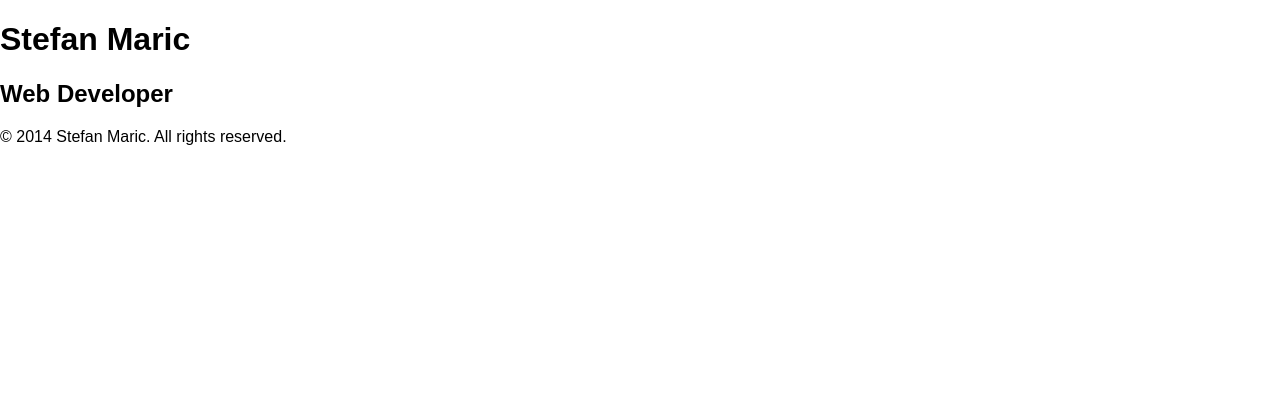
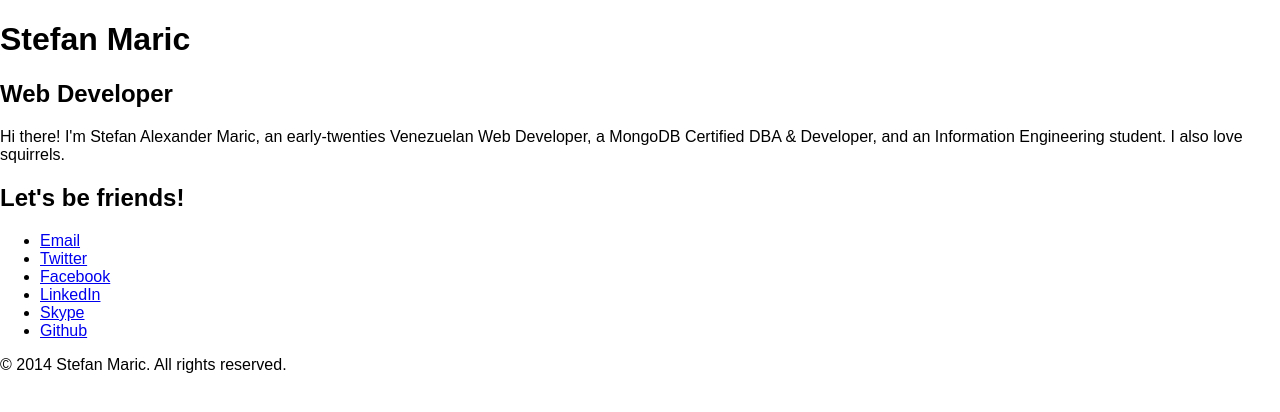
Before and after one commit to stefanmaric/stefanmaric.github.io, a Jekyll site: the page built from index.html, in a window 1280 px wide. Shown: the top 412 px of the page. Built offline with Jekyll 4.4.1, drawn with Linux system fonts in a browser that asks for light colours; comment, search, counter and statistics services are not loaded.

Commit message:
Adding actual info to the main page.

```diff
--- a/index.html
+++ b/index.html
@@ -1,5 +1,67 @@
 ---
 layout: default
 ---
-<h1>Stefan Maric</h1>
-<h2>Web Developer</h2>
+<section id="home" class="tall">
+  <h1>Stefan Maric</h1>
+  <h2>Web Developer</h2>
+</section>
+<section id="about" class="tall">
+  <p>Hi there! I'm Stefan Alexander Maric, an early-twenties Venezuelan Web Developer,
+  a MongoDB Certified DBA &amp; Developer, and an Information Engineering student.
+  I also love squirrels.
+  </p>
+</section>
+<section id="contact" class="tall">
+  <h2>Let's be friends!</h2>
+  <ul>
+
+    {% if site.email %}
+    <li>
+      <a href="mailto:{{ site.email }}">
+        Email
+      </a>
+    </li>
+    {% endif %}
+
+    {% if site.twitter_username %}
+    <li>
+      <a href="https://twitter.com/{{ site.twitter_username }}">
+        Twitter
+      </a>
+    </li>
+    {% endif %}
+
+    {% if site.facebook_username %}
+    <li>
+      <a href="https://www.facebook.com/{{ site.facebook_username }}">
+        Facebook
+      </a>
+    </li>
+    {% endif %}
+
+    {% if site.linkedin_url %}
+    <li>
+      <a href="{{ site.linkedin_url }}">
+        LinkedIn
+      </a>
+    </li>
+    {% endif %}
+
+    {% if site.skype_username %}
+    <li>
+      <a href="skype:{{ site.skype_username }}">
+        Skype
+      </a>
+    </li>
+    {% endif %}
+
+    {% if site.github_username %}
+    <li>
+      <a href="https://github.com/{{ site.github_username }}">
+        Github
+      </a>
+    </li>
+    {% endif %}
+
+  </ul>
+</section>
```
